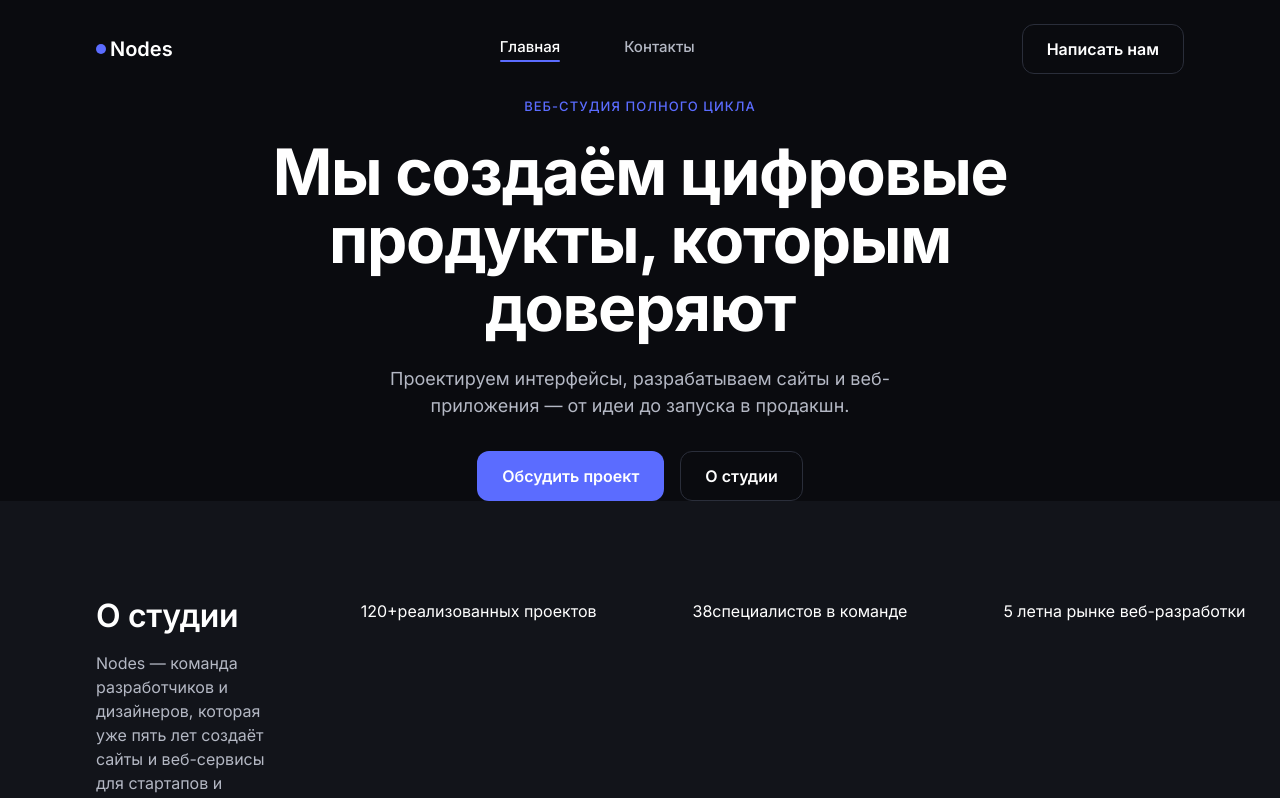
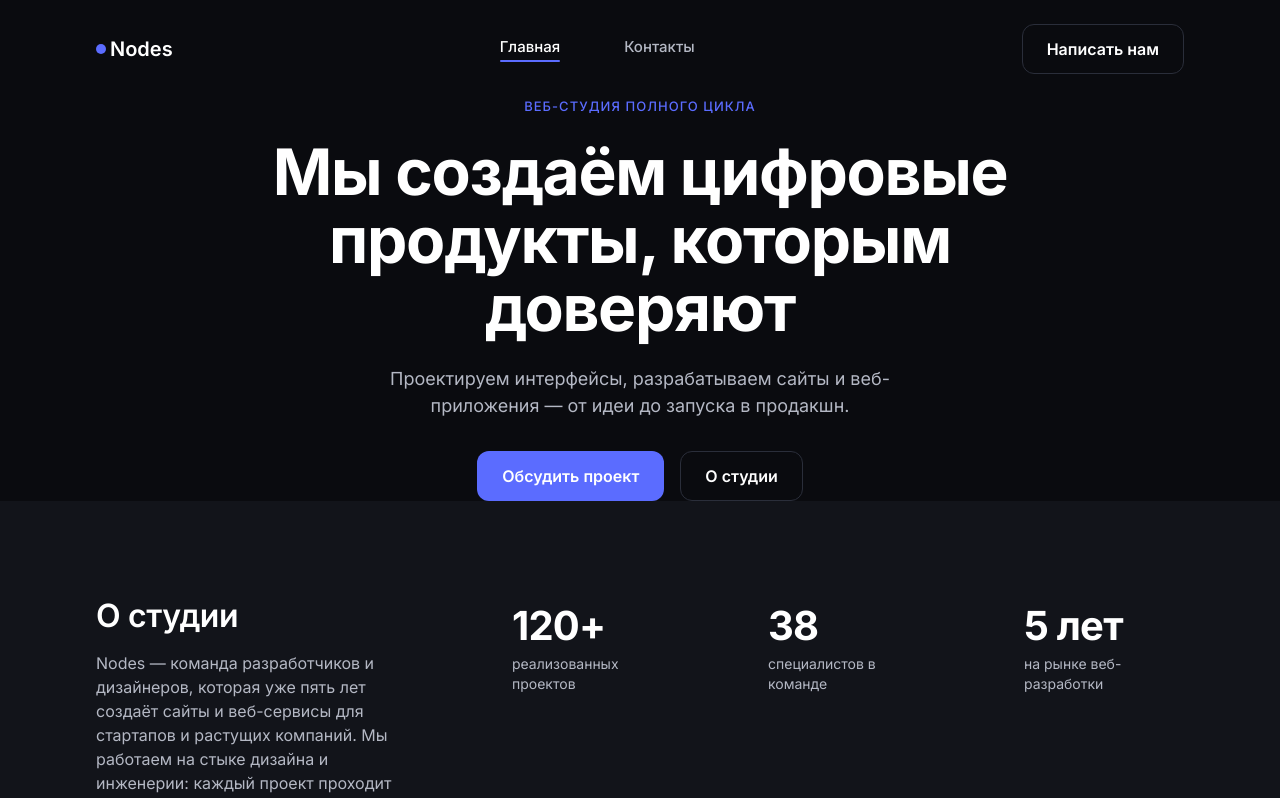
Before and after one commit to ladashum/nodes-studio, a React (Vite) app: page / in a window 1280 px wide. Shown: the top 798 px of the page. Built offline with nearby package versions, Linux system fonts and the light colour scheme.

Commit message:
Update StatItem.module.css

```diff
--- a/src/components/StatItem/StatItem.module.css
+++ b/src/components/StatItem/StatItem.module.css
@@ -1,4 +1,4 @@
-/*.stat {
+.stat {
   display: flex;
   flex-direction: column;
   gap: var(--spacing-xs);
@@ -17,4 +17,4 @@
   line-height: 1.4;
   color: var(--color-text-secondary);
   max-width: 160px;
-}*/
+}
```
